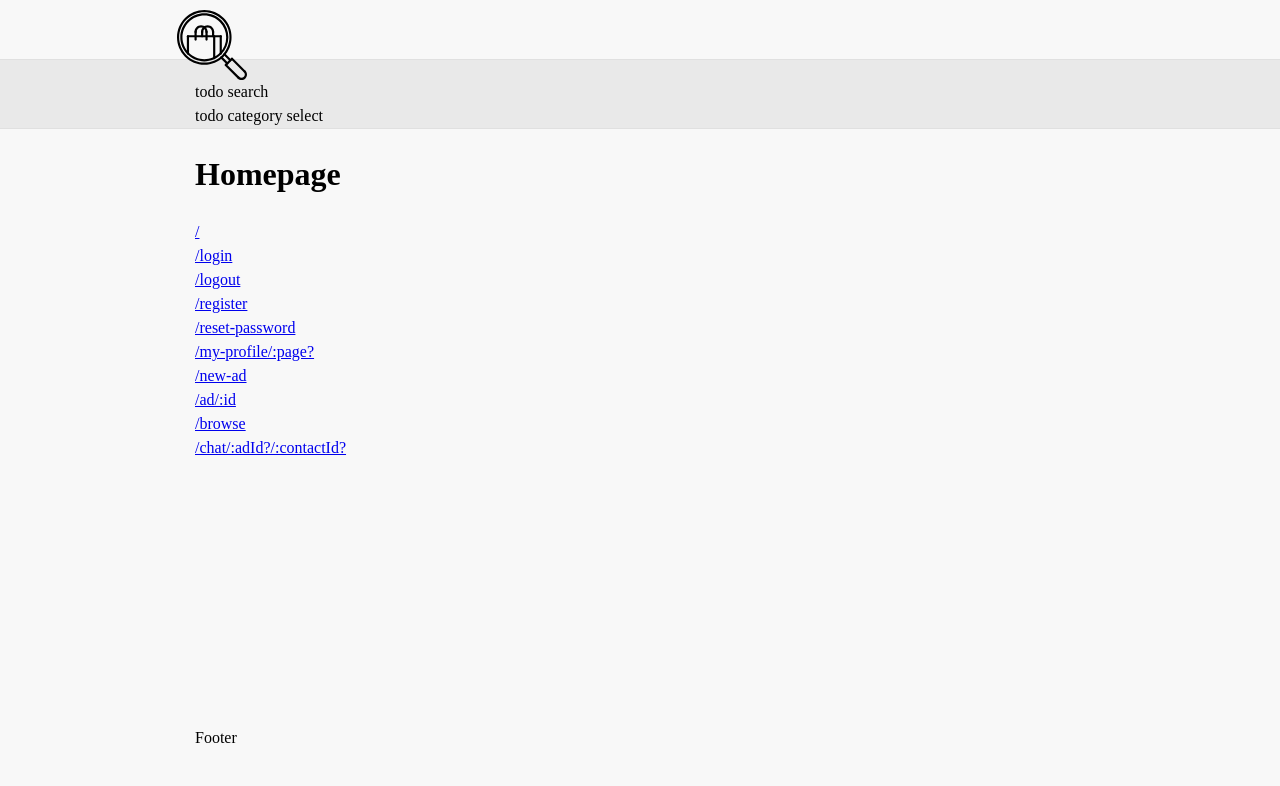
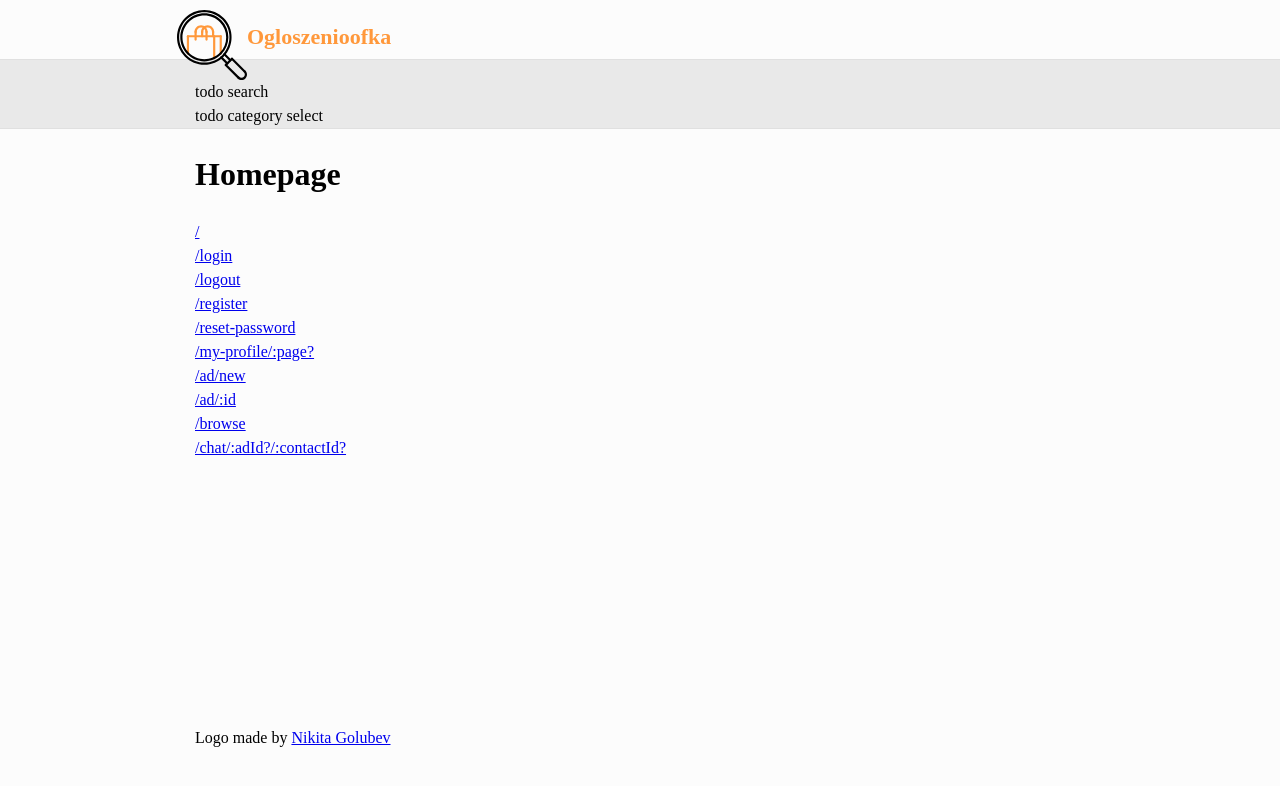
Before and after one commit to GammaBulls/ijo, a React (Create React App) app in the folder frontend/: page / in a window 1280 px wide. Shown: the top 786 px of the page. Built offline with nearby package versions, Linux system fonts and the light colour scheme; a web font is replaced by a local one.

Commit message:
Improve default layout

```diff
--- a/frontend/src/modules/Routing/routesPaths.js
+++ b/frontend/src/modules/Routing/routesPaths.js
@@ -5,7 +5,7 @@ export const routesPaths = {
   REGISTER: "/register",
   RESET_PASSWORD: "/reset-password",
   MY_PROFILE: "/my-profile/:page?",
-  NEW_AD: "/new-ad",
+  NEW_AD: "/ad/new",
   AD: "/ad/:id",
   BROWSE: "/browse",
   CHAT: "/chat/:adId?/:contactId?",
--- a/frontend/src/modules/shared/layouts/DefaultLayout/DefaultLayout.components.js
+++ b/frontend/src/modules/shared/layouts/DefaultLayout/DefaultLayout.components.js
@@ -1,3 +1,4 @@
+import { Link } from "react-router-dom";
 import styled from "styled-components";
 import colors from "../../styles/colors";
 import { ReactComponent as Logo } from "./appLogo.svg";
@@ -36,6 +37,11 @@ export const Header = styled.div`
   border-bottom: 1px solid ${colors.defaultBorder};
 `;
 
+export const AppBrandLink = styled(Link)`
+  color: ${colors.brandColor};
+  text-decoration: none;
+`;
+
 export const AppLogo = styled(Logo)`
   margin-top: ${LOGO_OFFSET_TOP}px;
   margin-left: ${LOGO_OFFSET_LEFT}px;
@@ -43,6 +49,12 @@ export const AppLogo = styled(Logo)`
   width: auto;
 `;
 
+export const AppName = styled.span`
+  user-select: none;
+  font-weight: 600;
+  font-size: 22px;
+`;
+
 export const Footer = styled.div`
   padding-bottom: 50px;
   background-color: ${colors.contentBackground};
--- a/frontend/src/modules/shared/layouts/DefaultLayout/DefaultLayout.js
+++ b/frontend/src/modules/shared/layouts/DefaultLayout/DefaultLayout.js
@@ -1,6 +1,9 @@
 import React from "react";
+import { routesPaths } from "../../../Routing/routesPaths";
 import {
+  AppBrandLink,
   AppLogo,
+  AppName,
   Footer,
   Header,
   LayoutWrapper,
@@ -13,12 +16,25 @@ const DefaultLayout = ({ children }) => {
     <LayoutWrapper>
       <Header>
         <WidthWrapper>
-          <AppLogo />
+          <AppBrandLink to={routesPaths.HOMEPAGE}>
+            <AppLogo />
+            <AppName>Ogloszenioofka</AppName>
+          </AppBrandLink>
         </WidthWrapper>
       </Header>
       {children}
       <Footer>
-        <WidthWrapper>Footer</WidthWrapper>
+        <WidthWrapper>
+          <div>
+            Logo made by{" "}
+            <a
+              href="https://www.flaticon.com/authors/nikita-golubev"
+              title="Nikita Golubev"
+            >
+              Nikita Golubev
+            </a>
+          </div>
+        </WidthWrapper>
       </Footer>
     </LayoutWrapper>
   );
--- a/frontend/src/modules/shared/styles/colors.js
+++ b/frontend/src/modules/shared/styles/colors.js
@@ -1,8 +1,9 @@
 const colors = {
-  headerBackground: "#f8f8f8",
+  headerBackground: "#fcfcfc",
   defaultBorder: "#e0e0e0",
   bodyBackground: "#e9e9e9",
-  contentBackground: "#f8f8f8",
+  contentBackground: "#fcfcfc",
+  brandColor: "#ff983b",
 };
 
 export default colors;
```
Also changed, not shown: frontend/src/modules/shared/layouts/DefaultLayout/appLogo.svg.
